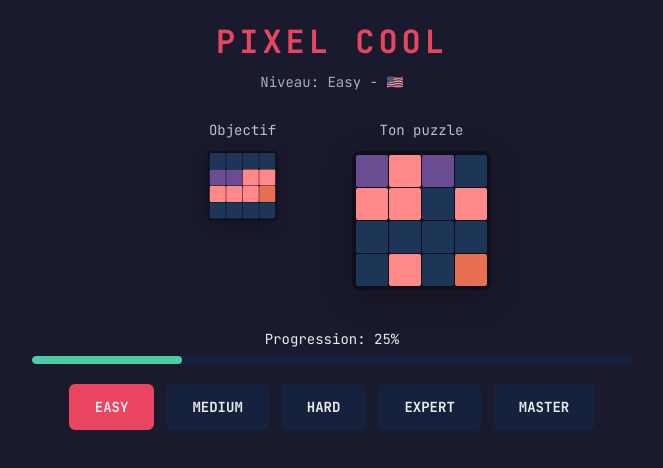
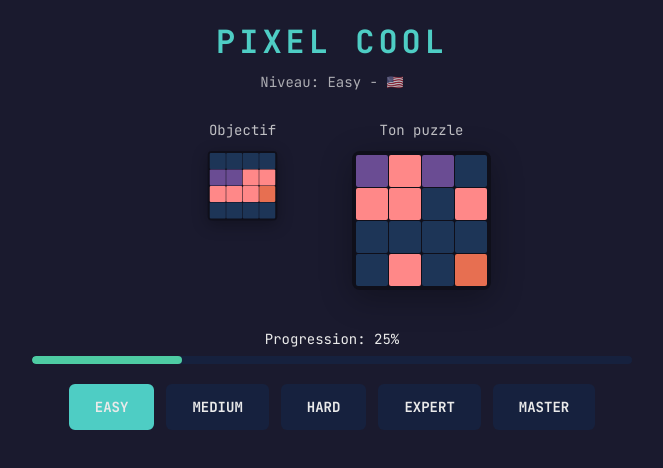
Before and after one commit to mcanevet/pixel-cool, a plain HTML site: page index.html in a window 1280 px wide. Shown: the whole page, without its empty margins (308-971 px from the left). Drawn offline with Linux system fonts and the light colour scheme.

Commit message:
Test PR preview (#1)
* Test PR preview: change title color

* Fix PR preview deployment using JamesIvy action

* Fix action name and add single-commit for PRs

* Fix action parameters

* Fix permissions for gh-pages push

* Add PR comment with preview URL

* Fix GH_TOKEN for PR comment

* Add pull-requests permission

* Deploy main to root, PRs to subfolders

```diff
--- a/style.css
+++ b/style.css
@@ -2,7 +2,7 @@
 :root {
   --bg: #1a1a2e;
   --container: #16213e;
-  --accent: #e94560;
+  --accent: #4ecdc4;
   --text: #eaeaea;
   --success: #4ecca3;
   --pixel-size: 32px;
```
Also changed, not shown: 1 other file.
